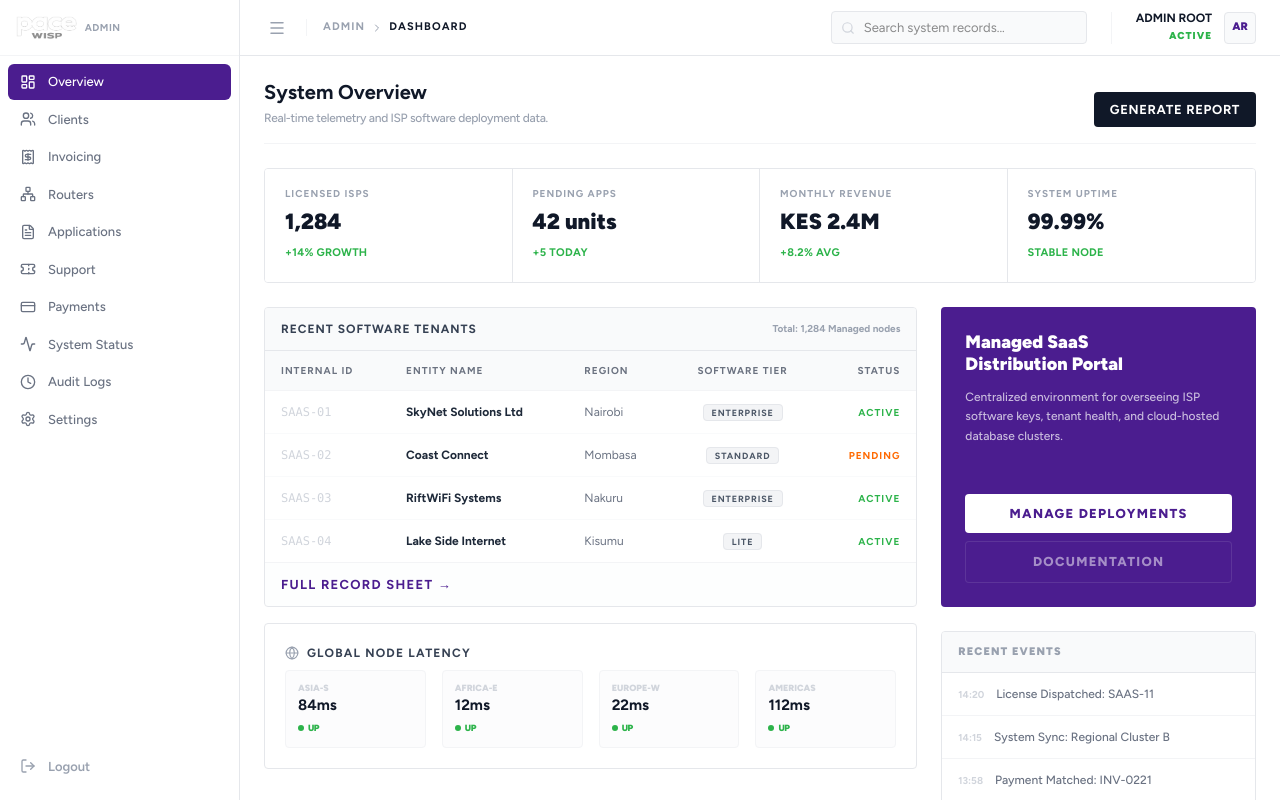
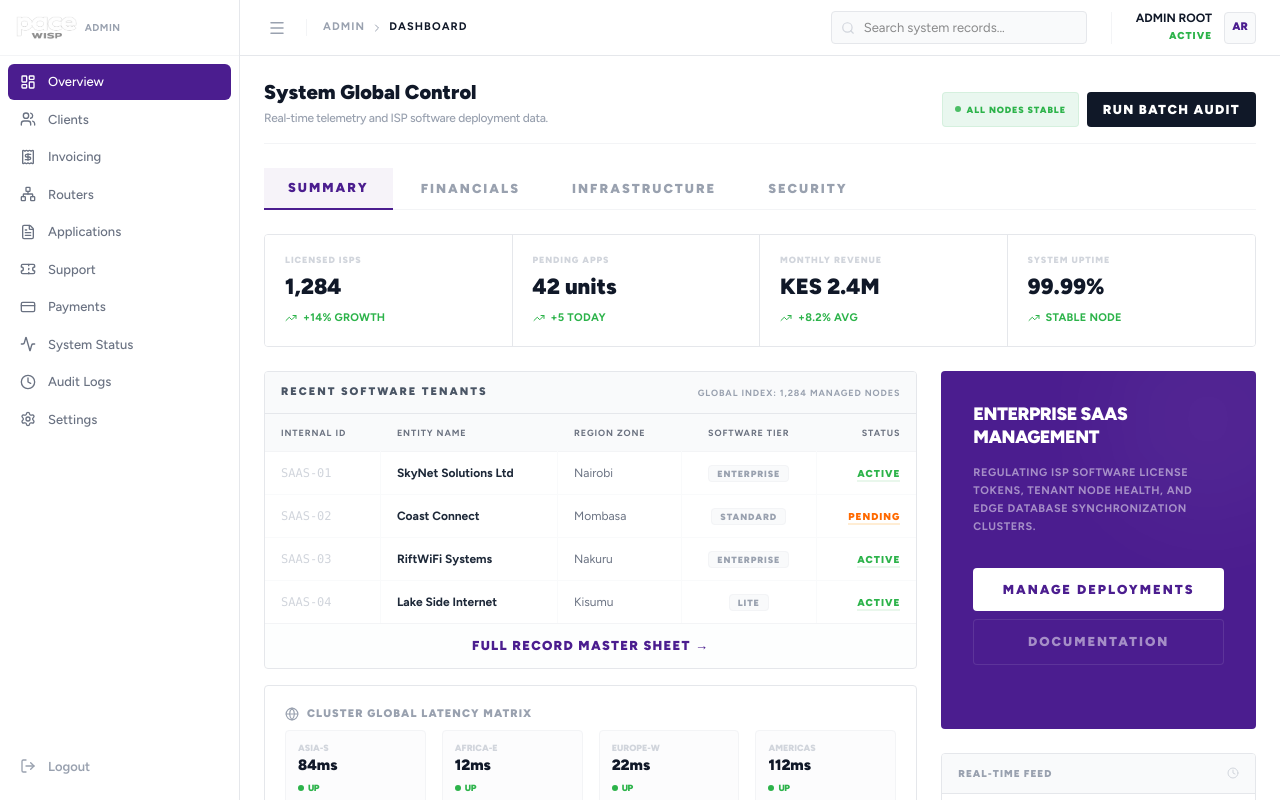
Before and after one commit to dennismutuku2005/pacewebsite, a Next.js app in the folder paceadmin/: page /dashboard in a window 1280 px wide. Shown: the top 800 px of the page. Built offline with nearby package versions, Linux system fonts and the light colour scheme.

Commit message:
Auto-update: page.js

```diff
--- a/paceadmin/src/app/dashboard/page.js
+++ b/paceadmin/src/app/dashboard/page.js
@@ -1,11 +1,17 @@
 "use client"
 
-import React from 'react'
-import { motion } from 'framer-motion'
-import { CheckCircle2, Globe, Laptop } from 'lucide-react'
+import React, { useState } from 'react'
+import { motion, AnimatePresence } from 'framer-motion'
+import {
+    CheckCircle2, Globe, Laptop, Activity,
+    CreditCard, Users, Zap, Clock, TrendingUp,
+    Receipt, Network
+} from 'lucide-react'
 import { cn } from '@/lib/utils'
 
 export default function DashboardPage() {
+    const [activeTab, setActiveTab] = useState('summary')
+
     const stats = [
         { label: 'Licensed ISPs', value: '1,284', change: '+14% growth' },
         { label: 'Pending Apps', value: '42 units', change: '+5 today' },
@@ -20,66 +26,104 @@ export default function DashboardPage() {
         { id: 'SAAS-04', name: 'Lake Side Internet', region: 'Kisumu', tier: 'Lite', status: 'Active', age: '1d ago' },
     ]
 
+    const tabs = [
+        { id: 'summary', label: 'Summary' },
+        { id: 'financials', label: 'Financials' },
+        { id: 'infrastructure', label: 'Infrastructure' },
+        { id: 'security', label: 'Security' }
+    ]
+
     return (
         <div className="space-y-6 font-figtree">
 
             {/* Title Section - Excel Style */}
             <div className="border-b border-gray-100 pb-4 flex justify-between items-end">
                 <div>
-                    <h1 className="text-[20px] font-bold text-gray-900 leading-tight">System Overview</h1>
+                    <h1 className="text-[20px] font-black text-gray-900 leading-tight">System Global Control</h1>
                     <p className="text-[12px] text-gray-400 mt-1 font-medium tracking-tight">Real-time telemetry and ISP software deployment data.</p>
                 </div>
-                <button className="px-4 py-2 bg-gray-900 text-white rounded text-[12px] font-bold hover:bg-gray-800 transition-colors uppercase tracking-wider">
-                    Generate Report
+                <div className="flex gap-2">
+                    <div className="flex items-center gap-1.5 px-3 py-1.5 bg-pace-green-light border border-pace-green/10 rounded">
+                        <div className="w-1.5 h-1.5 bg-pace-green rounded-full animate-pulse"></div>
+                        <span className="text-[9px] font-black text-pace-green uppercase tracking-widest leading-none">All Nodes Stable</span>
+                    </div>
+                    <button className="px-4 py-2 bg-gray-900 text-white rounded text-[11px] font-black hover:bg-gray-800 transition-all uppercase tracking-widest shadow-none">
+                        Run Batch Audit
                     </button>
+                </div>
+            </div>
+
+            {/* Tab Navigation - Added as requested */}
+            <div className="flex items-center gap-1 border-b border-gray-100">
+                {tabs.map((tab) => (
+                    <button
+                        key={tab.id}
+                        onClick={() => setActiveTab(tab.id)}
+                        className={cn(
+                            "px-6 py-2.5 text-[11px] font-black uppercase tracking-[2px] mb-[-1px] transition-all",
+                            activeTab === tab.id
+                                ? "border-b-2 border-pace-purple text-pace-purple bg-pace-purple/5"
+                                : "text-gray-400 hover:text-gray-900"
+                        )}
+                    >
+                        {tab.label}
+                    </button>
+                ))}
             </div>
 
             {/* Numerical Data Grid - Excel Matrix style */}
-            <div className="grid grid-cols-1 sm:grid-cols-2 lg:grid-cols-4 border border-gray-200 divide-x divide-gray-200 rounded overflow-hidden">
+            <div className="grid grid-cols-1 sm:grid-cols-2 lg:grid-cols-4 border border-gray-200 divide-x divide-gray-200 rounded overflow-hidden shadow-none">
                 {stats.map((stat) => (
                     <div key={stat.label} className="bg-white p-5 hover:bg-gray-50 transition-colors">
-                        <p className="text-[10px] font-bold text-gray-400 uppercase tracking-widest leading-none mb-3">{stat.label}</p>
+                        <p className="text-[9px] font-black text-gray-300 uppercase tracking-widest leading-none mb-3">{stat.label}</p>
                         <h3 className="text-[22px] font-black text-gray-900 leading-none">{stat.value}</h3>
                         <p className="text-[11px] font-bold text-pace-green mt-3 flex items-center gap-1.5 uppercase tracking-wide">
+                            <TrendingUp size={12} />
                             <span>{stat.change}</span>
                         </p>
                     </div>
                 ))}
             </div>
 
-            <div className="grid grid-cols-1 lg:grid-cols-3 gap-6">
-
+            <AnimatePresence mode="wait">
+                {activeTab === 'summary' && (
+                    <motion.div
+                        initial={{ opacity: 0, y: 5 }}
+                        animate={{ opacity: 1, y: 0 }}
+                        exit={{ opacity: 0, y: -5 }}
+                        className="grid grid-cols-1 lg:grid-cols-3 gap-6"
+                    >
                         {/* Table Section - The "Excel" Part */}
                         <div className="lg:col-span-2 space-y-4">
-                    <div className="border border-gray-200 rounded bg-white overflow-hidden">
+                            <div className="border border-gray-200 rounded bg-white overflow-hidden shadow-none">
                                 <div className="bg-gray-50 px-4 py-3 border-b border-gray-200 flex justify-between items-center">
-                            <h4 className="text-[12px] font-bold text-gray-700 uppercase tracking-[1px]">Recent Software Tenants</h4>
-                            <span className="text-[10px] font-bold text-gray-400">Total: 1,284 Managed nodes</span>
+                                    <h4 className="text-[11px] font-black text-gray-600 uppercase tracking-[2px]">Recent Software Tenants</h4>
+                                    <span className="text-[9px] font-bold text-gray-400 uppercase tracking-widest">Global Index: 1,284 Managed nodes</span>
                                 </div>
                                 <div className="overflow-x-auto">
-                            <table className="w-full text-left text-[12px]">
+                                    <table className="w-full text-left text-[12px] whitespace-nowrap">
                                         <thead>
-                                    <tr className="bg-white border-b border-gray-100 font-bold text-gray-400 uppercase tracking-widest text-[10px]">
-                                        <th className="px-4 py-3 bg-transparent">Internal ID</th>
-                                        <th className="px-4 py-3 bg-transparent">Entity Name</th>
-                                        <th className="px-4 py-3 bg-transparent">Region</th>
-                                        <th className="px-4 py-3 bg-transparent text-center">Software Tier</th>
-                                        <th className="px-4 py-3 bg-transparent text-right">Status</th>
+                                            <tr className="bg-white border-b border-gray-100 font-bold text-gray-400 uppercase tracking-widest text-[9px]">
+                                                <th className="px-4 py-3 border-r border-gray-50 uppercase">Internal ID</th>
+                                                <th className="px-4 py-3 border-r border-gray-50 uppercase">Entity Name</th>
+                                                <th className="px-4 py-3 border-r border-gray-50 uppercase">Region Zone</th>
+                                                <th className="px-4 py-3 border-r border-gray-50 text-center uppercase">Software Tier</th>
+                                                <th className="px-4 py-3 text-right uppercase">Status</th>
                                             </tr>
                                         </thead>
                                         <tbody className="divide-y divide-gray-50">
                                             {recentClients.map((client) => (
                                                 <tr key={client.id} className="hover:bg-gray-50 transition-colors group">
-                                            <td className="px-4 py-3 font-mono text-gray-300 group-hover:text-gray-900 transition-colors">{client.id}</td>
-                                            <td className="px-4 py-3 font-bold text-gray-800">{client.name}</td>
-                                            <td className="px-4 py-3 text-gray-500">{client.region}</td>
-                                            <td className="px-4 py-3 text-center">
-                                                <span className="px-2 py-0.5 rounded-sm bg-gray-100 text-gray-600 font-bold uppercase text-[9px] tracking-widest border border-gray-200">{client.tier}</span>
+                                                    <td className="px-4 py-3 font-mono text-gray-300 group-hover:text-gray-900 border-r border-gray-50 transition-colors">{client.id}</td>
+                                                    <td className="px-4 py-3 font-bold text-gray-800 border-r border-gray-50">{client.name}</td>
+                                                    <td className="px-4 py-3 text-gray-500 border-r border-gray-50">{client.region}</td>
+                                                    <td className="px-4 py-3 text-center border-r border-gray-50">
+                                                        <span className="px-2 py-0.5 rounded-sm bg-gray-50 text-gray-400 font-black uppercase text-[9px] tracking-widest border border-gray-100">{client.tier}</span>
                                                     </td>
                                                     <td className="px-4 py-3 text-right">
                                                         <span className={cn(
-                                                    "font-bold uppercase text-[10px] tracking-widest",
-                                                    client.status === 'Active' ? "text-pace-green" : "text-orange-500"
+                                                            "font-black uppercase text-[10px] tracking-widest border-b-2",
+                                                            client.status === 'Active' ? "text-pace-green border-pace-green/10" : "text-orange-500 border-orange-100"
                                                         )}>{client.status}</span>
                                                     </td>
                                                 </tr>
@@ -87,16 +131,16 @@ export default function DashboardPage() {
                                         </tbody>
                                     </table>
                                 </div>
-                        <div className="px-4 py-3 border-t border-gray-100 bg-gray-50/30">
-                            <button className="text-[10px] font-bold text-pace-purple hover:underline uppercase tracking-widest">Full Record Sheet &rarr;</button>
+                                <div className="px-4 py-3 border-t border-gray-100 bg-gray-50/30 text-center">
+                                    <button className="text-[10px] font-black text-pace-purple hover:underline uppercase tracking-widest transition-all">Full Record Master Sheet &rarr;</button>
                                 </div>
                             </div>
 
                             {/* Platform Status Log - High Density */}
-                    <div className="border border-gray-200 rounded p-5 bg-white space-y-4">
+                            <div className="border border-gray-200 rounded p-5 bg-white space-y-4 shadow-none">
                                 <div className="flex items-center gap-2 mb-2">
                                     <Globe size={14} className="text-gray-400" />
-                            <h4 className="text-[12px] font-bold text-gray-700 uppercase tracking-widest">Global Node Latency</h4>
+                                    <h4 className="text-[11px] font-black text-gray-400 uppercase tracking-widest">Cluster Global Latency Matrix</h4>
                                 </div>
                                 <div className="grid grid-cols-2 sm:grid-cols-4 gap-4">
                                     {[
@@ -107,9 +151,9 @@ export default function DashboardPage() {
                                     ].map((n) => (
                                         <div key={n.n} className="p-3 border border-gray-100 rounded bg-gray-50/50">
                                             <p className="text-[9px] font-black text-gray-300 uppercase leading-none">{n.n}</p>
-                                    <p className="text-[15px] font-bold text-gray-900 mt-1.5 leading-none">{n.v}</p>
+                                            <p className="text-[15px] font-black text-gray-900 mt-1.5 leading-none transition-colors group-hover:text-pace-purple">{n.v}</p>
                                             <div className="flex items-center gap-1 mt-2">
-                                        <div className="w-1.5 h-1.5 bg-pace-green rounded-full shadow-sm"></div>
+                                                <div className="w-1.5 h-1.5 bg-pace-green rounded-full"></div>
                                                 <span className="text-[9px] font-black text-pace-green uppercase tracking-tighter">{n.s}</span>
                                             </div>
                                         </div>
@@ -120,39 +164,58 @@ export default function DashboardPage() {
 
                         {/* Action Panel - Simplified */}
                         <div className="space-y-6">
-                    <div className="bg-pace-purple p-6 rounded text-white space-y-8 flex flex-col justify-between min-h-[300px]">
-                        <div>
-                            <h4 className="text-[18px] font-black leading-tight">Managed SaaS <br /> Distribution Portal</h4>
-                            <p className="text-[12px] font-medium text-white/70 mt-3 leading-relaxed">Centralized environment for overseeing ISP software keys, tenant health, and cloud-hosted database clusters.</p>
+                            <div className="bg-pace-purple p-8 rounded text-white space-y-8 flex flex-col justify-between shadow-none min-h-[320px] relative overflow-hidden">
+                                <div className="relative z-10">
+                                    <h4 className="text-[18px] font-black leading-tight uppercase tracking-tight">Enterprise SaaS <br /> Management</h4>
+                                    <p className="text-[11px] font-bold text-white/50 mt-4 leading-relaxed uppercase tracking-wider">Regulating ISP software license tokens, tenant node health, and edge database synchronization clusters.</p>
                                 </div>
-                        <div className="space-y-2">
-                            <button className="w-full py-2.5 bg-white text-pace-purple rounded text-[11px] font-extrabold uppercase tracking-widest hover:bg-gray-100 transition-colors">Manage Deployments</button>
-                            <button className="w-full py-2.5 bg-pace-purple text-white/50 border border-white/10 rounded text-[11px] font-extrabold uppercase tracking-widest hover:bg-white/5 transition-colors">Documentation</button>
+                                <div className="space-y-2 relative z-10">
+                                    <button className="w-full py-3 bg-white text-pace-purple rounded text-[10px] font-black uppercase tracking-[2px] hover:bg-gray-100 transition-all">Manage Deployments</button>
+                                    <button className="w-full py-3 bg-pace-purple text-white/50 border border-white/10 rounded text-[10px] font-black uppercase tracking-[2px] hover:bg-white/5 transition-all">Documentation</button>
                                 </div>
+                                <div className="absolute top-0 right-0 w-48 h-48 bg-white/5 rounded-full blur-[60px] translate-x-12 -translate-y-12"></div>
                             </div>
 
-                    <div className="border border-gray-200 rounded bg-white overflow-hidden">
-                        <div className="bg-gray-50 px-4 py-3 border-b border-gray-200">
-                            <h4 className="text-[11px] font-black text-gray-400 uppercase tracking-widest">Recent Events</h4>
+                            <div className="border border-gray-200 rounded bg-white overflow-hidden shadow-none">
+                                <div className="bg-gray-50 px-4 py-3 border-b border-gray-200 flex justify-between items-center">
+                                    <h4 className="text-[10px] font-black text-gray-400 uppercase tracking-widest">Real-time Feed</h4>
+                                    <Clock size={12} className="text-gray-300" />
                                 </div>
-                        <div className="divide-y divide-gray-100">
+                                <div className="divide-y divide-gray-50">
                                     {[
-                                { t: '14:20', m: 'License Dispatched: SAAS-11' },
-                                { t: '14:15', m: 'System Sync: Regional Cluster B' },
-                                { t: '13:58', m: 'Payment Matched: INV-0221' },
-                                { t: '13:45', m: 'Lead: New SaaS Inquiry' },
-                                { t: '13:30', m: 'Auth: Super_Admin established' },
+                                        { t: '14:20', m: 'License Link: SAAS-11', type: 'system' },
+                                        { t: '14:15', m: 'Node Sync: African Cluster', type: 'sync' },
+                                        { t: '13:58', m: 'Revenue Match: INV-0221', type: 'billing' },
+                                        { t: '13:45', m: 'Inquiry: New SaaS Lead', type: 'leads' },
+                                        { t: '13:30', m: 'Security: Super_Auth Entry', type: 'auth' },
                                     ].map((e, idx) => (
                                         <div key={idx} className="px-4 py-3 flex gap-3 items-center group cursor-default">
-                                    <span className="text-[10px] font-bold text-gray-300 whitespace-nowrap">{e.t}</span>
-                                    <span className="text-[12px] font-medium text-gray-500 group-hover:text-pace-purple transition-colors">{e.m}</span>
+                                            <span className="text-[9px] font-black text-gray-200 group-hover:text-gray-400 transition-colors uppercase tabular-nums">{e.t}</span>
+                                            <span className="text-[12px] font-bold text-gray-400 group-hover:text-pace-purple transition-colors">{e.m}</span>
                                         </div>
                                     ))}
                                 </div>
                             </div>
                         </div>
+                    </motion.div>
+                )}
 
-            </div>
+                {activeTab === 'financials' && (
+                    <motion.div initial={{ opacity: 0, y: 5 }} animate={{ opacity: 1, y: 0 }} className="p-12 border border-dashed border-gray-200 rounded text-center">
+                        <Receipt size={32} className="text-gray-100 mx-auto mb-4" />
+                        <h4 className="text-[14px] font-black text-gray-900 uppercase tracking-[2px]">Revenue Telemetry Module</h4>
+                        <p className="text-[12px] text-gray-400 mt-2 font-medium">Historical fiscal data and subscription cycle projections are loading...</p>
+                    </motion.div>
+                )}
+
+                {activeTab === 'infrastructure' && (
+                    <motion.div initial={{ opacity: 0, y: 5 }} animate={{ opacity: 1, y: 0 }} className="p-12 border border-dashed border-gray-200 rounded text-center">
+                        <Network size={32} className="text-gray-100 mx-auto mb-4" />
+                        <h4 className="text-[14px] font-black text-gray-900 uppercase tracking-[2px]">Global Node Topology</h4>
+                        <p className="text-[12px] text-gray-400 mt-2 font-medium">Mapped infrastructure nodes and edge routing metadata is loading...</p>
+                    </motion.div>
+                )}
+            </AnimatePresence>
 
         </div>
     )
```
Lines whose indentation alone changed are shown as unchanged.
